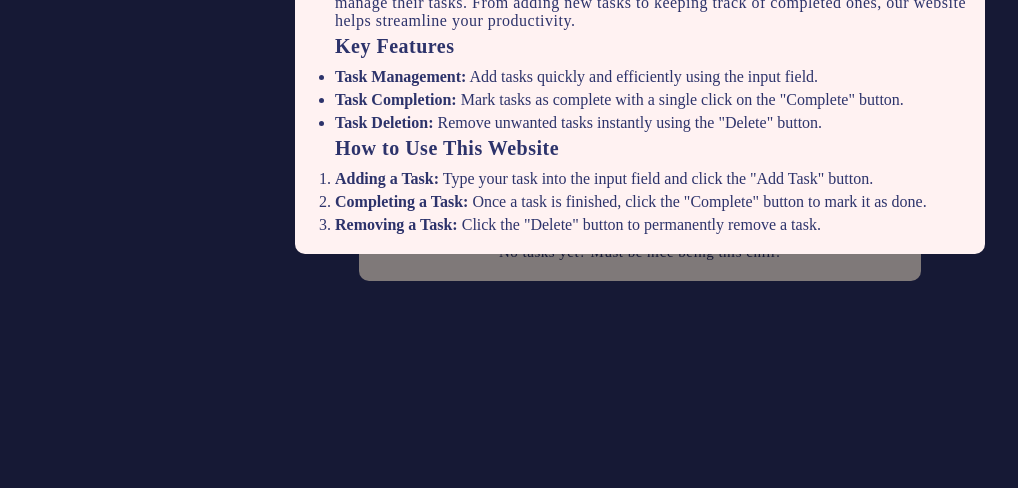
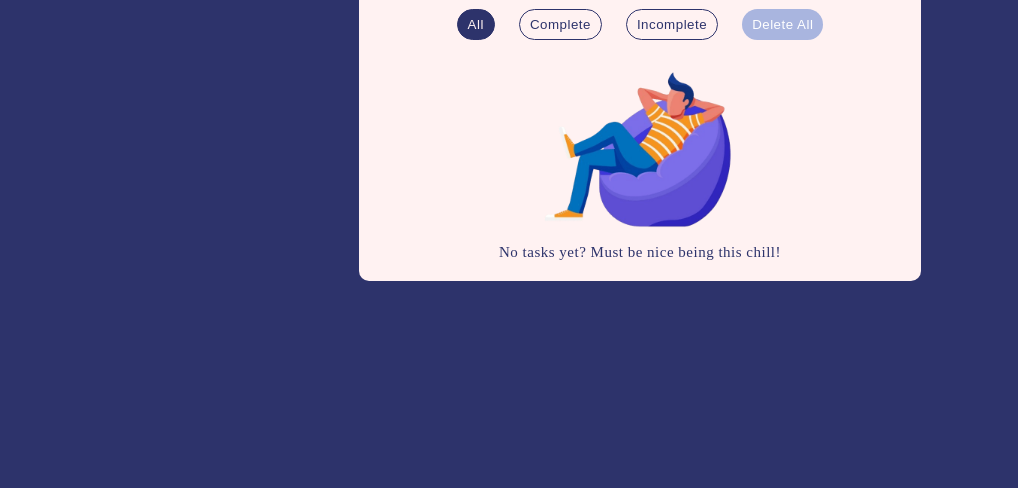
Before and after one commit to Abhiram1502/To-Do-List, a plain HTML site: page index.html in a window 1280 px wide. Shown: the part 312-800 px from the top of the page, without its empty margins (0-1018 px from the left). Drawn offline with Linux system fonts and the light colour scheme; a web font is replaced by a local one.

Commit message:
Update style.css

```diff
--- a/style.css
+++ b/style.css
@@ -207,7 +207,7 @@ button.inactive{
     display: flex;
     align-items: center;
     justify-content: center;
-    display: noe;
+    display: none;
 }
 .info-content{
     display: flex;
```
